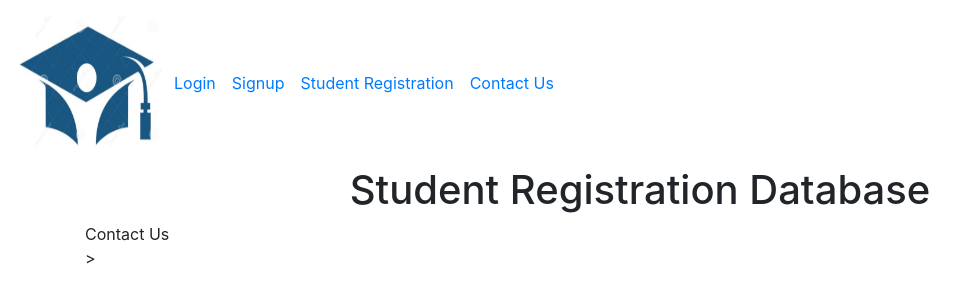
After one commit to 10539881/CA_PY_Project, a Flask app: template templates/contact.html in a window 1280 px wide. The commit adds this page. Shown: the top 303 px of the page, without its empty margins (0-972 px from the left). Run offline with Flask 2, Linux system fonts and the light colour scheme; the template is opened without the code that fills it, so the values that code supplies are empty; parts of the project's set-up code (start-up, migrations or seed data) failed here and were passed over; some libraries are stand-ins or nearby versions.

Commit message:
codes updates

```diff
--- a/app.py
+++ b/app.py
@@ -6,7 +6,12 @@ from sqlalchemy import create_engine, Table, MetaData, select, or_, and_, insert
 from sqlalchemy.sql.operators import notendswith_op
 from werkzeug.security import generate_password_hash, check_password_hash
 
-app = Flask(__name__)
+def create_app():
+    app = Flask(__name__)
+    app.config['SECRET_KEY'] = '24681012141618'
+    return app
+
+app = create_app()
 
 server = '23.97.146.240'
 database = 'Student'
@@ -26,7 +31,7 @@ metadata = MetaData()
 
 
 @app.route('/', methods=['GET','POST']) #this is the function to login a user
-def index():
+def login():
     if request.method == 'POST':
         if 'email' in request.form and 'password' in request.form:
             email = request.form['email']
@@ -34,12 +39,13 @@ def index():
             user = Table('UserDetails', metadata, autoload=True, autoload_with=engine)
             stmt = select([user])
             stmt = stmt.where(and_(user.columns.Email == email, user.columns.Password == password))
-            result_proxy = connection.execute(stmt).fetchall()
+            result_proxy = connection.execute(stmt).fetchone()
             if result_proxy != []:
                 session['loginsuccess'] = True
                 return redirect(url_for('profile'))
             else:
-                return redirect(url_for('index'))
+                flash("Email or Password is incorrect, Please try again", category='error')
+                return redirect(url_for('login'))
 
     return render_template("login.html")
 
@@ -60,12 +66,13 @@ def new_user():
             elif len(password1) < 8:
                 flash("Password is too short, must contain at least 8 characters", category='error')
             else:
+                flash("Account Created!", category='success')
                 password=generate_password_hash(password1, method='sha256')
                 user = Table('UserDetails', metadata, autoload=True, autoload_with=engine)
                 stmt = insert(user).values(Name = name, Email = email, Password = password)
                 result_proxy = connection.execute(stmt)
 
-            return redirect(url_for('index'))
+            return redirect(url_for('login'))
 
     return render_template("register.html")
 
@@ -83,7 +90,7 @@ def new_student():
             student = Table('StudentMaster', metadata, autoload=True, autoload_with=engine)
             stmt = insert(student).values(FirstName = fname, LastName = lname, DOB = dob, Country = country, Mobile = mobile, Email = email, Course = course)
             result_proxy = connection.execute(stmt)
-            return redirect(url_for('index'))
+            return redirect(url_for('login'))
 
     return render_template("students.html")
 
@@ -96,9 +103,12 @@ def profile():
 @app.route('/new/logout')
 def logout():
     session.pop('loginsuccess', None)
-    return redirect(url_for('index'))
+    return redirect(url_for('login'))
+
+@app.route('/contact', methods=['GET','POST'])
+def contactus():
+    #session.pop('loginsuccess', None)
+    return redirect(url_for('contactus'))
 
 if __name__ == "__main__":
     app.run(debug=True, host='0.0.0.0', port='8080', ssl_context=("../cert.pem","../privkey.pem"))
-
-    #,
--- /dev/null
+++ b/static/jscript.js
@@ -0,0 +1,4 @@
+function close_flash_message(){
+    document.alertmessage.style.display='none';
+    return false;
+}
--- a/templates/base.html
+++ b/templates/base.html
@@ -4,8 +4,10 @@
     <meta charset="utf-8" />
     <meta name="viewport" content="width=device-width, initial-scale=1" />
     <!--bootstrap CSS file-->
-    <link rel="stylesheet" href="https://cdn.jsdelivr.net/npm/bootstrap@4.5.3/dist/css/bootstrap.min.css"
-    integrity="sha384-TX8t27EcRE3e/ihU7zmQxVncDAy5uIKz4rEkgIXeMed4M0jlfIDPvg6uqKI2xXr2" crossorigin="anonymous">
+    <link rel="stylesheet" href="https://maxcdn.bootstrapcdn.com/bootstrap/4.0.0/css/bootstrap.min.css"
+    integrity="sha384-Gn5384xqQ1aoWXA+058RXPxPg6fy4IWvTNh0E263XmFcJlSAwiGgFAW/dAiS6JXm" crossorigin="anonymous">
+    <!--<link rel="stylesheet" href="https://cdn.jsdelivr.net/npm/bootstrap@4.5.3/dist/css/bootstrap.min.css"
+    integrity="sha384-TX8t27EcRE3e/ihU7zmQxVncDAy5uIKz4rEkgIXeMed4M0jlfIDPvg6uqKI2xXr2" crossorigin="anonymous">-->
 
     <title>{% block title %}Home{% endblock %}</title>
   </head>
@@ -25,7 +27,7 @@
                 <a class="nav-link" href="/new/student">Student Registration</a>
             </li>
               <li class="nav-item">
-                  <a class="nav-link" href="#">Contact Use</a>
+                  <a class="nav-link" href="/contact">Contact Us</a>
               </li>
           </ul>
       </div>
@@ -35,18 +37,14 @@
     {% if messages %}
       {% for category, message in messages %}
         {% if category == 'error' %}
-          <div class="alert alert-danger alert-dismissable fade show" role="alert">
-            {{ message }}
-            <button type = "button" class="close" data-dismiss="alert">
-              <span aria-hidden="true">&times;</span>
-            </button>
+          <div class="alert alert-danger alert-dismissable" role="alert">
+          {{ message }}
+            <button type="button" class="close" data-dismiss="alert"><span aria-hidden="true">&times;</span></button>
           </div>
         {% else %}
-          <div class="alert alert-success alert-dismissable fade show" role="alert">
+          <div class="alert alert-success alert-dismissable" role="alert">
             {{ message }}
-            <button type = "button" class="close" data-dismiss="alert">
-              <span aria-hidden="true">&times;</span>
-            </button>
+            <button type="button" class="close" data-dismiss="alert"><span aria-hidden="true">&times;</span></button>
           </div>
         {% endif %}
         {% endfor %}
@@ -58,7 +56,9 @@
     {% block content %}
     {% endblock%}
   </div>
-    <script src="https://code.jquery.com/jquery-3.5.1.min.js" integrity="sha256-9/aliU8dGd2tb6OSsuzixeV4y/faTqgFtohetphbbj0=" crossorigin="anonymous"></script>
-    <script src="https://cdn.jsdelivr.net/npm/bootstrap@5.0.1/dist/js/bootstrap.bundle.min.js" integrity="sha384-gtEjrD/SeCtmISkJkNUaaKMoLD0//ElJ19smozuHV6z3Iehds+3Ulb9Bn9Plx0x4" crossorigin="anonymous"></script>
+  <!--<script src="/static/jscript.js"></script>-->
+  <script src="https://code.jquery.com/jquery-3.2.1.slim.min.js" integrity="sha384-KJ3o2DKtIkvYIK3UENzmM7KCkRr/rE9/Qpg6aAZGJwFDMVNA/GpGFF93hXpG5KkN" crossorigin="anonymous"></script>
+    <!--<script src="https://code.jquery.com/jquery-3.5.1.min.js" integrity="sha256-9/aliU8dGd2tb6OSsuzixeV4y/faTqgFtohetphbbj0=" crossorigin="anonymous"></script>
+    <script src="https://cdn.jsdelivr.net/npm/bootstrap@5.0.1/dist/js/bootstrap.bundle.min.js" integrity="sha384-gtEjrD/SeCtmISkJkNUaaKMoLD0//ElJ19smozuHV6z3Iehds+3Ulb9Bn9Plx0x4" crossorigin="anonymous"></script>-->
   </body>
 </html>
--- /dev/null
+++ b/templates/contact.html
@@ -0,0 +1,7 @@
+{% extends "base.html" %}
+
+{% block title %}Contact Us{% endblock %}
+
+{% block content %}
+<div>Contact Us</div>>
+{% endblock %}
--- a/templates/login.html
+++ b/templates/login.html
@@ -4,7 +4,7 @@
 
 {% block content %}
     <div>
-        <form action="" method="POST">
+        <form action="/" method="POST">
             <label>Email Address</label><br/>
             <input type="email" name="email" placeholder="write your username"><br><br>
             <label>Password</label><br/>
```
